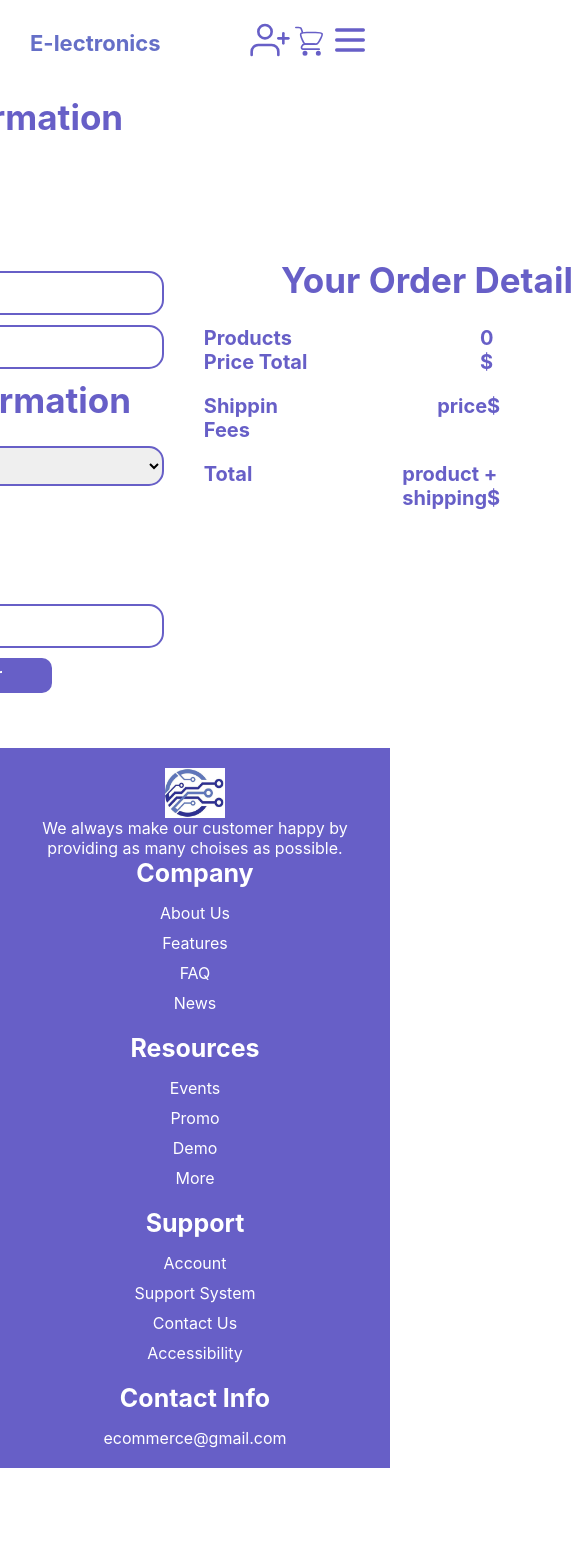
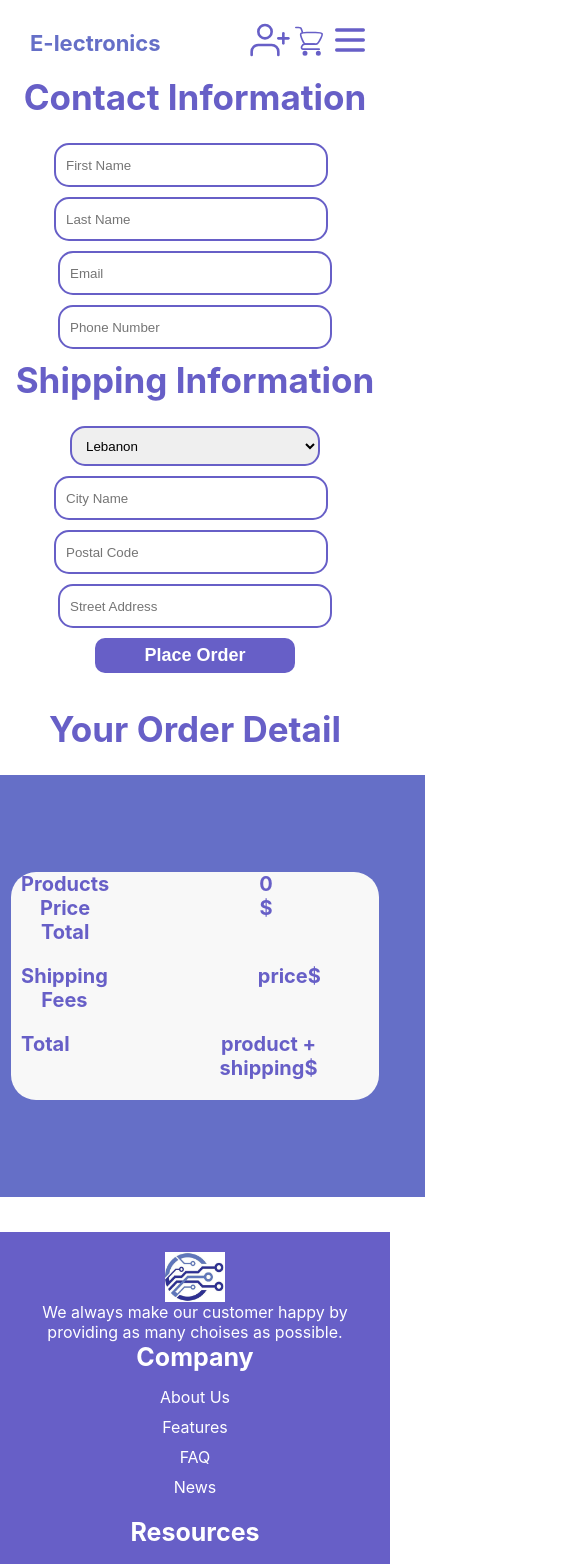
Before and after one commit to HassanFakih9/Ecommerce-frontend-gr5, a React (Create React App) app: page /OrderPage in a window 390 px wide. Shown: the top 1564 px of the page, 585 px wide, since content can reach past the window. Before the commit the page ends 1468 px from the top, so only its background shows below. Built offline with nearby package versions, Linux system fonts and the light colour scheme.

Commit message:
Orderpage

```diff
--- a/src/Components/OrderPage.jsx
+++ b/src/Components/OrderPage.jsx
@@ -445,23 +445,27 @@ const OrderPage = () => {
               Place Order
             </button>
           </div>
-          <div className="vertical-line"></div>
+          <div className="vertical-line">
 
             <div className="orderDiv">
               <p className="orderTitle">Your Order Detail</p>
               <OrderedProducts products={orderedProducts} />
-
+              <div className="order-shipping">
+              <div className="order-shipping1">
                 <div className="price">
                   <p className="subText">Products Price Total</p>
                   <p className="subText">{totalPrice} $</p>
                 </div>
                 <div className="price">
-              <p className="subText"> Shippin Fees</p>
+                  <p className="subText"> Shipping Fees</p>
                   <p className="subText"> price$</p>
                 </div>
                 <div className="price">
                   <p className="subText"> Total</p>
                   <p className="subText"> product + shipping$</p>
+                </div>
+                </div>
+              </div>
             </div>
           </div>
         </div>
--- a/src/Style/Header.css
+++ b/src/Style/Header.css
@@ -13,6 +13,7 @@
     width: 95%;
     border-radius: 25px;
 }
+
 
 .rowFlex {
     display: flex;
--- a/src/Style/OrderPage.css
+++ b/src/Style/OrderPage.css
@@ -1,29 +1,34 @@
-.orderContainer{
+.orderContainer {
     display: flex;
     align-items: center;
     justify-content: center;
 }
-.orderFlex{
-    width: 90%;
+
+.orderFlex {
+    width: fit-content;
     display: flex;
     align-items: center;
     justify-content: center;
 }
-.orderTitle{
+
+.orderTitle {
     font-size: 35px;
     color: #675FC7;
     font-weight: bold;
     margin-bottom: 25px;
 }
-.orderDiv{
+
+.orderDiv {
     display: flex;
-    flex-direction: column ;
+    flex-direction: column;
     align-items: center;
+    text-align: center;
     justify-content: center;
     margin-bottom: 35px;
-    padding: 20px;
+    padding: 30px;
 }
-.orderInfoCont{
+
+.orderInfoCont {
     margin-bottom: 10px;
     width: 400px;
     height: 20px;
@@ -31,11 +36,13 @@
     border: 2px solid #675FC7;
     padding: 10px;
 }
-.wid{
+
+.wid {
     width: 185px;
     margin-right: 8px;
 }
-.placeOrderBtn{
+
+.placeOrderBtn {
     height: 35px;
     width: 200px;
     background-color: #675FC7;
@@ -47,46 +54,98 @@
     cursor: pointer;
 }
 
-.selectCountry{
+.selectCountry {
     width: 424px;
     height: 40px;
 }
 
-.verticalLine{
+.verticalLine {
     border: none;
     border-left: 1px solid #675FC7
 }
 
-.orderedProductIndo{
+.orderedProductIndo {
     display: flex;
     margin-bottom: 10px;
 }
 
-.orderProductImage{
+.orderProductImage {
     width: 150px;
     height: 150px;
 }
 
-.orderProductName{
+.orderProductName {
     color: #675FC7;
     font-weight: bold;
     margin-top: 50px;
     margin-right: 30px;
 }
-.bin{
+
+.bin {
     width: 30px;
     height: 30px;
     margin-top: 40px;
     cursor: pointer;
 }
-.price{
+
+.price {
     display: flex;
     margin-bottom: 20px;
 
 }
-.subText{
+
+.subText {
     font-weight: bold;
     color: #675FC7;
     font-size: 20px;
     margin-right: 150px;
 }
+
+.order-shipping {
+    background-color: #656FC7;
+    height: 50vh;
+    width: 100%;
+    display: flex;
+    flex-direction: column;
+    align-items: center;
+    text-align: center;
+    justify-content: center;
+
+}
+
+.order-shipping1 {
+    background-color: #F8F8F8;
+    width: 80%;
+    border-radius: 25px;
+    align-items: center;
+    text-align: center;
+    justify-content: center;
+}
+
+.price {
+    margin-left: 10px;
+}
+
+@media screen and (min-width: 360px) and (max-width: 1024px) {
+
+    .orderFlex {
+        width: fit-content;
+        display: flex;
+        flex-direction: column;
+        text-align: center;
+    }
+
+    .orderInfoCont {
+        width: 250px;
+
+    }
+
+    .selectCountry {
+        width: 250px;
+    }
+
+    .orderDiv {
+        padding: 0px;
+    }
+
+}
```
Lines whose indentation alone changed are shown as unchanged.
